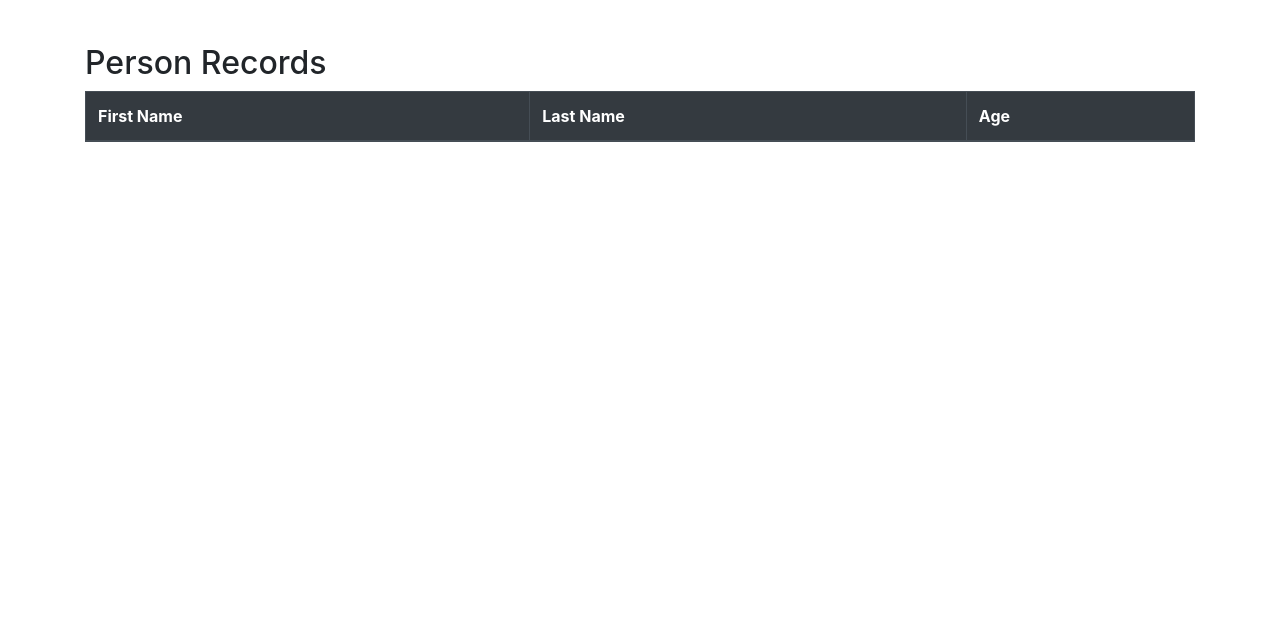
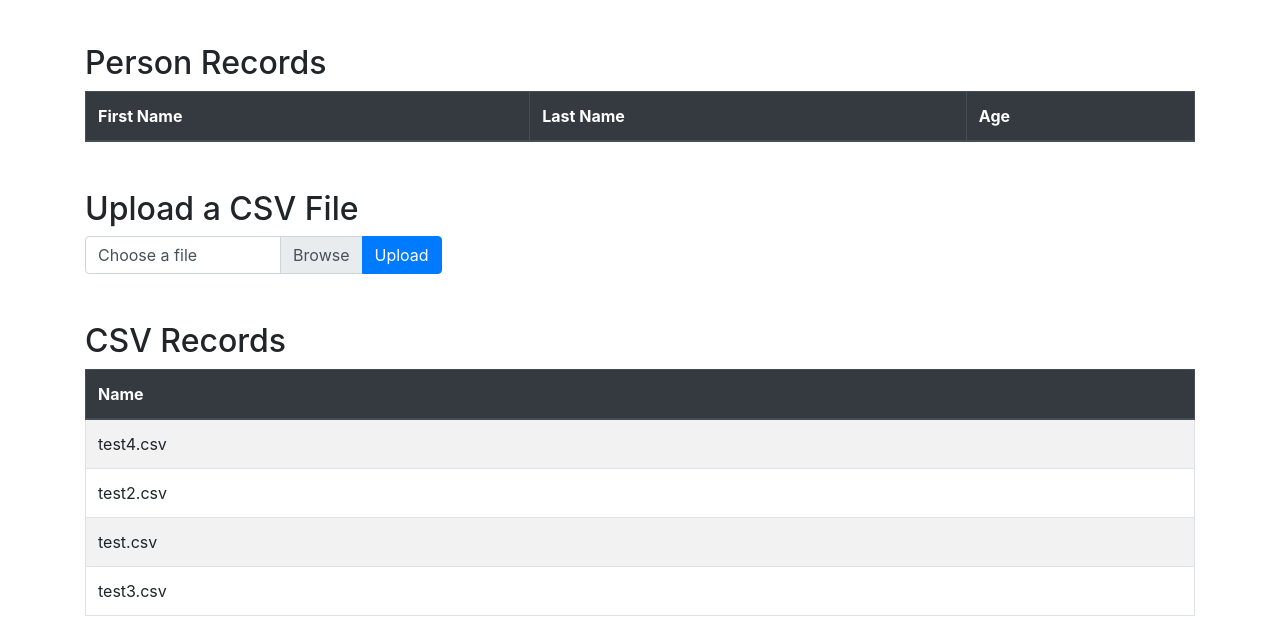
Before and after one commit to enas88/mira_gui, a FastAPI app: page / in a window 1280 px wide. Shown: the part 193-825 px from the top of the page. Before the commit the page ends 335 px from the top, so only its background shows below. Run offline with FastAPI, Linux system fonts and the light colour scheme; lists and menus that the app fills with data are empty; some libraries are stand-ins or nearby versions.

Commit message:
added csv uploading functionality and api reference

```diff
--- a/main.py
+++ b/main.py
@@ -1,7 +1,9 @@
-from fastapi import FastAPI, Form
-from fastapi.responses import FileResponse
+from fastapi import FastAPI, File, UploadFile
+from fastapi.responses import FileResponse, JSONResponse
 from fastapi.staticfiles import StaticFiles
 from pydantic import BaseModel
+import shutil
+import os
 
 app = FastAPI()
 app.mount("/static", StaticFiles(directory="static"), name="static")
@@ -45,3 +47,29 @@
         return {"message": "Person updated successfully"}
     else:
         return {"error": "Invalid index"}
+
+
+# Directory to store uploaded CSV files
+UPLOAD_DIR = "uploads"
+
+# A list to store CSV records
+csv_records = []
+[csv_records.append({"name": filename}) for filename in os.listdir(UPLOAD_DIR)]
+
+# Route to list CSV records
+@app.get("/csv/")
+async def list_csv_records():
+    return csv_records
+
+# Route to upload a CSV file
+@app.post("/csv/")
+async def upload_csv_file(file: UploadFile):
+    # Ensure the uploads directory exists
+    os.makedirs(UPLOAD_DIR, exist_ok=True)
+    file_path = os.path.join(UPLOAD_DIR, file.filename)
+
+    with open(file_path, "wb") as f:
+        shutil.copyfileobj(file.file, f)
+
+    csv_records.append({"name": file.filename})
+    return JSONResponse(content={"message": "CSV file uploaded successfully"}, status_code=201)
--- a/static/js/script.js
+++ b/static/js/script.js
@@ -1,3 +1,5 @@
+document.addEventListener("DOMContentLoaded", function () {
+
     function addPerson(event) {
         event.preventDefault();
         const first_name = document.getElementById("first_name").value;
@@ -57,3 +59,80 @@
             console.error('Error fetching data:', error);
         });
     }
+
+
+    // Function to fetch and display CSV records
+    function listCSVRecords() {
+        const csvTableBody = document.getElementById('csvTableBody');
+        csvTableBody.innerHTML = '';  // Clear existing rows
+
+        // Fetch and display all CSV records
+        fetch('/csv/')
+        .then(response => response.json())
+        .then(data => {
+            data.forEach(csvRecord => {
+                const row = document.createElement('tr');
+                const nameCell = document.createElement('td');
+                nameCell.textContent = csvRecord.name;
+
+                row.appendChild(nameCell);
+                csvTableBody.appendChild(row);
+            });
+        })
+        .catch(error => {
+            console.error('Error fetching CSV records:', error);
+        });
+    }
+
+    // Initial loading of CSV records
+    listCSVRecords();
+
+    // Function to add a new CSV record
+    function addCSVRecord(name) {
+        const data = { "name": name };
+
+        fetch("/csv/", {
+            method: "POST",
+            headers: {
+                "Content-Type": "application/json"
+            },
+            body: JSON.stringify(data)
+        })
+        .then(response => response.json())
+        .then(() => {
+            listCSVRecords();  // Update the table after adding a new record
+        })
+        .catch(error => {
+            console.error('Error adding a CSV record:', error);
+        });
+    }
+
+    // Add an event listener to the form
+    const csvUploadForm = document.getElementById("csvUploadForm");
+    csvUploadForm.addEventListener("submit", function (event) {
+        event.preventDefault(); // Prevent the default form submission
+
+        // Get the file input element
+        const fileInput = csvUploadForm.querySelector('input[type="file"]');
+
+        // Create a FormData object to send the file
+        const formData = new FormData();
+        formData.append("file", fileInput.files[0]);
+
+        // Send the file using a fetch request
+        fetch("/csv/", {
+            method: "POST",
+            body: formData,
+        })
+        .then(response => response.json())
+        .then(data => {
+            // Handle the response as needed (e.g., show a success message)
+            console.log(data.message);
+            listCSVRecords(); // Update the CSV records table
+        })
+        .catch(error => {
+            console.error('Error uploading CSV file:', error);
+        });
+    });
+
+});
--- a/templates/form.html
+++ b/templates/form.html
@@ -42,5 +42,37 @@
         </tbody>
     </table>
 </div>
+
+<div class="container mt-5">
+    <h2>Upload a CSV File</h2>
+    <form id="csvUploadForm" method="post" enctype="multipart/form-data">
+        <div class="input-group mb-3">
+            <div class="custom-file col-3">
+                <input type="file" class="custom-file-input" id="file" name="file">
+                <label class="custom-file-label" for="file">Choose a file</label>
+            </div>
+            <div class="input-group-append">
+                <button type="submit" class="btn btn-primary">Upload</button>
+            </div>
+        </div>
+    </form>
+</div>
+
+
+<div class="container mt-5">
+    <h2>CSV Records</h2>
+
+    <table id="csvTable" class="table table-striped table-bordered">
+        <thead class="thead-dark">
+            <tr>
+                <th>Name</th>
+            </tr>
+        </thead>
+        <tbody id="csvTableBody">
+            <!-- Data will be dynamically inserted here -->
+        </tbody>
+    </table>
+</div>
+
 </body>
 </html>
```
Also changed, not shown: uploads/test.csv (added, +11 -0 lines), uploads/test2.csv (added, +11 -0 lines), uploads/test3.csv (added, +11 -0 lines), uploads/test4.csv (added, +11 -0 lines), 1 other file. Lines whose indentation alone changed are shown as unchanged.
